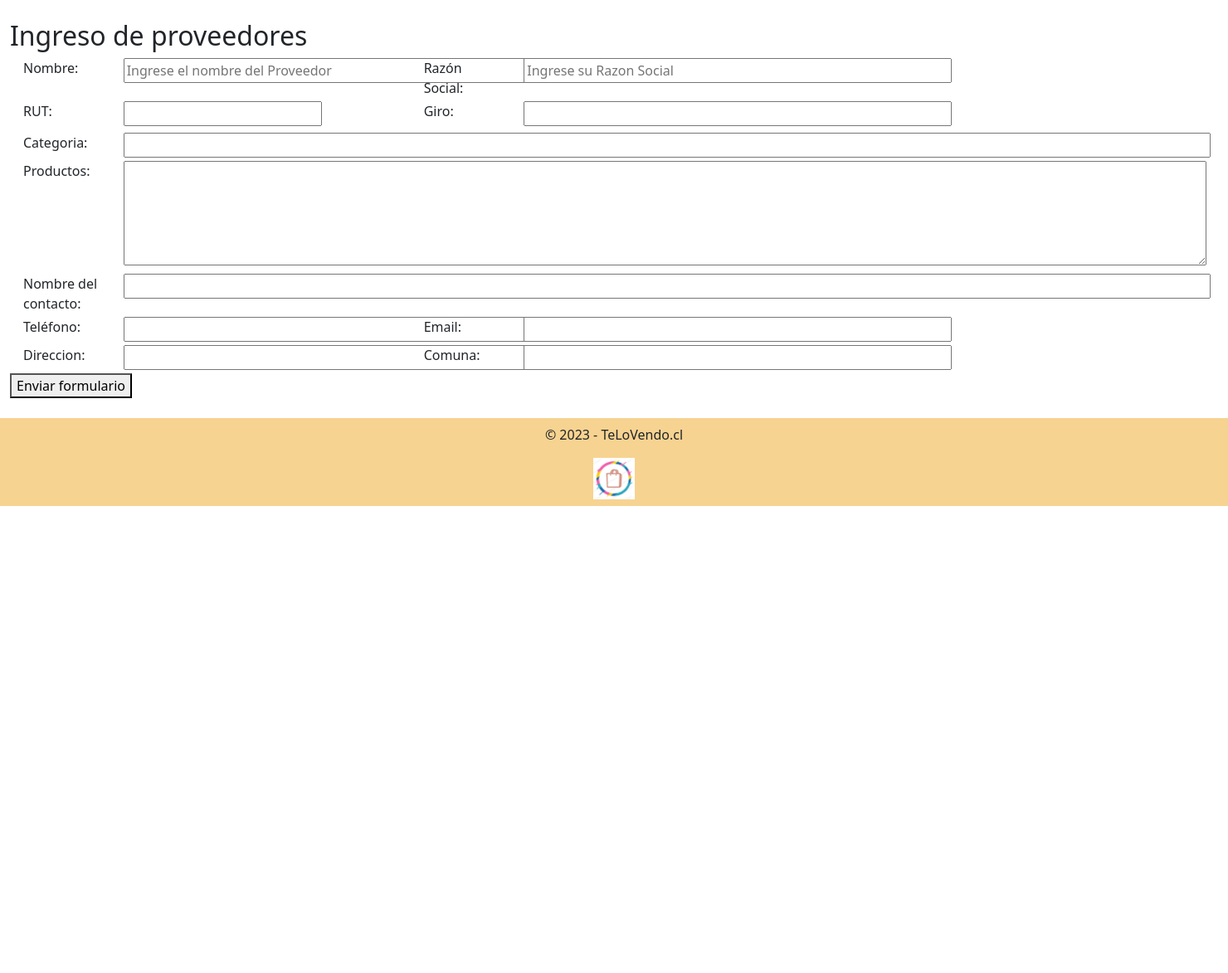
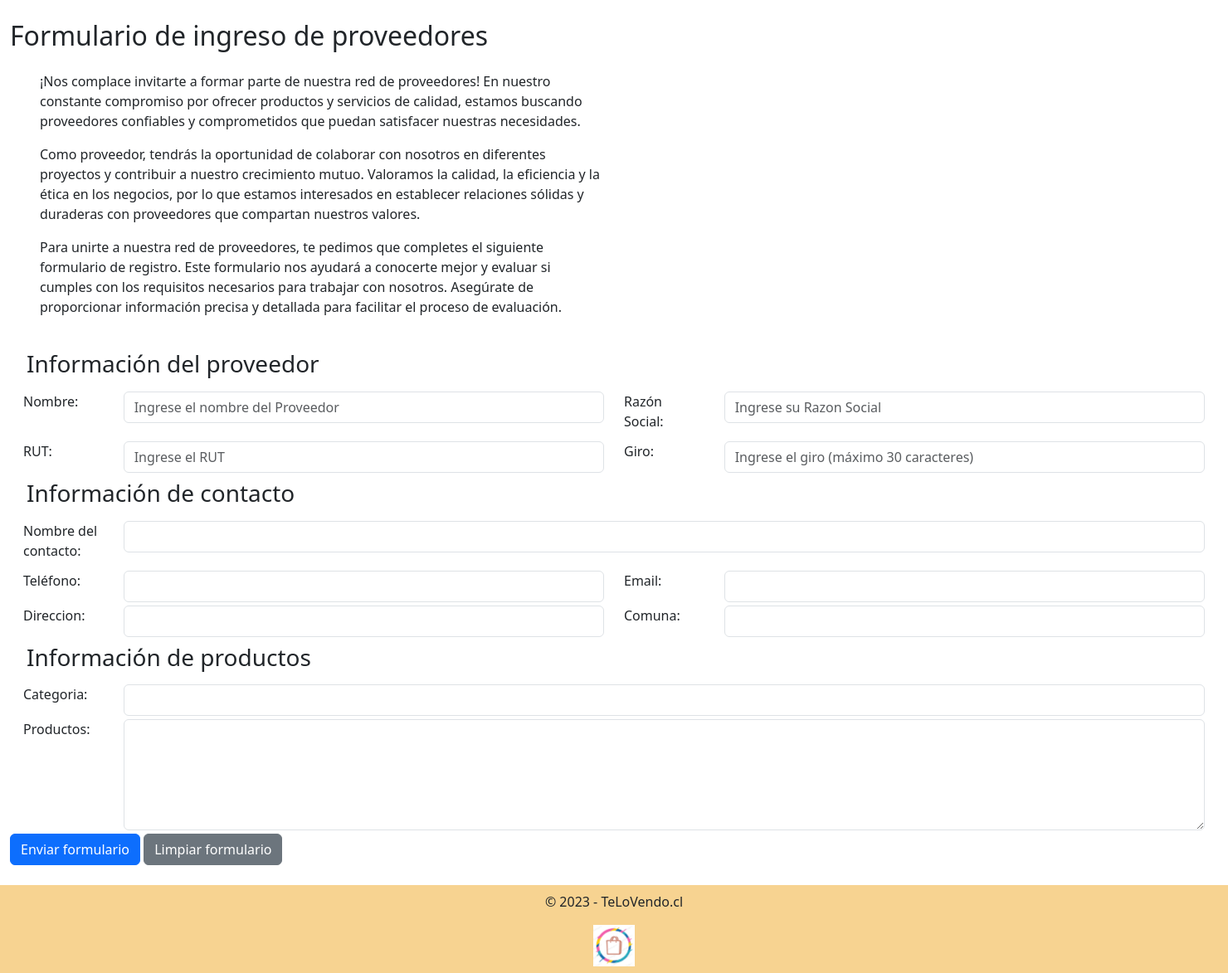
Before and after one commit to grupo-2-Bootcamp/telovendo, a Django app: page /contactoproveedores in a window 1480 px wide. Shown: the part 56-1229 px from the top of the page at 83% size. Before the commit the page ends 666 px from the top, so only its background shows below. Run offline with Django 4.2, Linux system fonts and the light colour scheme.

Commit message:
Actualiza vistas

```diff
--- a/website/telovendo/templates/telovendo/contactoproveedores.html
+++ b/website/telovendo/templates/telovendo/contactoproveedores.html
@@ -2,52 +2,62 @@
 
     {% block content %}
     <div>
+        <div class="row m-4">
+            <div class="col-6">
+                <p>¡Nos complace invitarte a formar parte de nuestra red de proveedores! En nuestro constante compromiso por ofrecer productos y servicios de calidad, estamos buscando proveedores confiables y comprometidos que puedan satisfacer nuestras necesidades.</p>
+                <p>Como proveedor, tendrás la oportunidad de colaborar con nosotros en diferentes proyectos y contribuir a nuestro crecimiento mutuo. Valoramos la calidad, la eficiencia y la ética en los negocios, por lo que estamos interesados en establecer relaciones sólidas y duraderas con proveedores que compartan nuestros valores.</p>
+                <p>Para unirte a nuestra red de proveedores, te pedimos que completes el siguiente formulario de registro. Este formulario nos ayudará a conocerte mejor y evaluar si cumples con los requisitos necesarios para trabajar con nosotros. Asegúrate de proporcionar información precisa y detallada para facilitar el proceso de evaluación.</p>
+            </div>
+            <div class="col-6">
+
+            </div>
+        </div>
+    </div>
+
+    <div>
         <form method="post" action="{% url 'contactoProveedores' %}">
             {% csrf_token %}
+            <div class="row m-2"><h3>Información del proveedor</h3></div>
             <div class="row m-1">
-                <div class="col-1"><label for="id_nombre_proveedor">Nombre:</label></div>
-                <div class="col-3"><input type="text" name="nombre_proveedor" placeholder="Ingrese el nombre del Proveedor" maxlength="50" required id="id_nombre_proveedor" size="50"></div>
-                <div class="col-1"><label for="id_razon_social">Razón Social:</label></div>
-                <div class="col-3"><input type="text" name="razon_social" placeholder="Ingrese su Razon Social" maxlength="50" minlength="5" required id="id_razon_social" size="50"></div>
+                <div class="col-1"><label for="id_nombre_proveedor" class="form-label">Nombre:</label></div>
+                <div class="col-5"><input type="text" name="nombre_proveedor" placeholder="Ingrese el nombre del Proveedor" maxlength="50" required id="id_nombre_proveedor" class="form-control"></div>
+                <div class="col-1"><label for="id_razon_social" class="form-label">Razón Social:</label></div>
+                <div class="col-5"><input type="text" name="razon_social" placeholder="Ingrese su Razon Social" maxlength="50" minlength="5" required id="id_razon_social" class="form-control"></div>
             </div>
             <div class="row m-1">
-                <div class="col-1"><label for="id_rut">RUT:</label></div>
-                <div class="col-3"><input type="text" name="rut" placeholder="" maxlength="12" required id="id_rut"></div>
-                <div class="col-1"><label for="id_giro">Giro:</label></div>
-                <div class="col-3"><input type="text" name="giro" placeholder="" maxlength="30" required id="id_giro" size="50"></div>
+                <div class="col-1"><label for="id_rut" class="form-label">RUT:</label></div>
+                <div class="col-5"><input type="text" name="rut" placeholder="Ingrese el RUT" maxlength="12" required id="id_rut" class="form-control"></div>
+                <div class="col-1"><label for="id_giro" class="form-label">Giro:</label></div>
+                <div class="col-5"><input type="text" name="giro" placeholder="Ingrese el giro (máximo 30 caracteres)" maxlength="30" required id="id_giro" class="form-control"></div>
+            </div>
+            <div class="row m-2"><h3>Información de contacto</h3></div>
+            <div class="row m-1">
+                <div class="col-1"><label for="id_contacto" class="form-label">Nombre del contacto:</label></div>
+                <div class="col-11"><input type="text" name="contacto" required id="id_contacto" class="form-control"></div>
             </div>
             <div class="row m-1">
-                <div class="col-1"></div>
-                <div class="col-3"></div>
-                <div class="col-1"></div>
-                <div class="col-3"></div>
+                <div class="col-1"><label for="id_telefono" class="form-label">Teléfono:</label></div>
+                <div class="col-5"><input type="text" name="telefono" required id="id_telefono" class="form-control"></div>
+                <div class="col-1"><label for="id_email" class="form-label">Email:</label></div>
+                <div class="col-5"><input type="email" name="email" required id="id_email" class="form-control"></div>
             </div>
             <div class="row m-1">
-                <div class="col-1"><label for="id_categoria">Categoria:</label></div>
-                <div class="col-9"><input type="text" name="categoria" required id="id_categoria" size="136" ></div>
+                <div class="col-1"><label for="id_direccion" class="form-label">Direccion:</label></div>
+                <div class="col-5"><input type="text" name="direccion" placeholder="" required id="id_direccion" class="form-control"></div>
+                <div class="col-1"><label for="id_comuna" class="form-label">Comuna:</label></div>
+                <div class="col-5"><input type="text" name="comuna" placeholder="" required id="id_comuna" class="form-control"></div>
+            </div>
+            <div class="row m-2"><h3>Información de productos</h3></div>
+            <div class="row m-1">
+                <div class="col-1"><label for="id_categoria" class="form-label">Categoria:</label></div>
+                <div class="col-11"><input type="text" name="categoria" required id="id_categoria" class="form-control" ></div>
             </div>
             <div class="row m-1">
-                <div class="col-1"><label for="id_productos">Productos:</label></div>
-                <div class="col-9"><textarea name="productos" cols="139" rows="5" required id="id_productos"></textarea></div>
-            </div>
-            <div class="row m-1">
-                <div class="col-1"><label for="id_contacto">Nombre del contacto:</label></div>
-                <div class="col-9"><input type="text" name="contacto" required id="id_contacto" size="136"></div>
-            </div>
-            <div class="row m-1">
-                <div class="col-1"><label for="id_telefono">Teléfono:</label></div>
-                <div class="col-3"><input type="text" name="telefono" required id="id_telefono" size="50"></div>
-                <div class="col-1"><label for="id_email">Email:</label></div>
-                <div class="col-3"><input type="email" name="email" required id="id_email" size="50"></div>
-            </div>
-            <div class="row m-1">
-                <div class="col-1"><label for="id_direccion">Direccion:</label></div>
-                <div class="col-3"><input type="text" name="direccion" placeholder="" required id="id_direccion" size="50"></div>
-                <div class="col-1"><label for="id_comuna">Comuna:</label></div>
-                <div class="col-3"><input type="text" name="comuna" placeholder="" required id="id_comuna" size="50"></div>
+                <div class="col-1"><label for="id_productos" class="form-label">Productos:</label></div>
+                <div class="col-11"><textarea name="productos" rows="5" required id="id_productos" class="form-control"></textarea></div>
             </div>
             <div class="row-m1">
-                <div class="col"><button type="submit">Enviar formulario</button></div>
+                <div class="col-10"><button type="submit" class="btn btn-primary">Enviar formulario</button> <button type="reset" class="btn btn-secondary">Limpiar formulario</button></div>
             </div>
         </form>
     </div>
--- a/website/telovendo/views.py
+++ b/website/telovendo/views.py
@@ -71,11 +71,12 @@ class ContactoProveedoresView(TemplateView):
     template_name = 'telovendo/contactoproveedores.html'
 
     def get(self, request, *args, **kwargs):
-        title = "Ingreso de proveedores"
+        title = "Formulario de ingreso de proveedores"
         formulario = FormularioProveedores()
         return render(request, self.template_name, {"formulario": formulario, "title": title})
 
     def post(self, request, *args, **kwargs):
+        title = "Formulario de ingreso de proveedores"
         form = FormularioProveedores(request.POST)
         mensajes = {
             "enviado" : True,
@@ -89,6 +90,7 @@ class ContactoProveedoresView(TemplateView):
             categoria = form.cleaned_data["categoria"]
             productos = form.cleaned_data["productos"]
             contacto = form.cleaned_data["contacto"]
+            telefono = form.cleaned_data["telefono"]
             email = form.cleaned_data["email"]
             direccion = form.cleaned_data["direccion"]
             comuna = form.cleaned_data["comuna"]
@@ -102,6 +104,7 @@ class ContactoProveedoresView(TemplateView):
                 productos = productos,
                 contacto = contacto,
                 email = email,
+                telefono = telefono,
                 direccion = direccion,
                 comuna = comuna
             )
@@ -109,4 +112,4 @@ class ContactoProveedoresView(TemplateView):
             mensajes = {"enviado": True, "resultado": "Formulario enviado correctamente"}
         else:
             mensajes = {"enviado": False, "resultado": form.errors}
-        return render(request, self.template_name, {"formulario": form, "mensajes": mensajes})
+        return render(request, self.template_name, {"formulario": form, "mensajes": mensajes, "title": title})
```
Also changed, not shown: website/db.sqlite3, website/telovendo/migrations/0001_initial.py (added), 1 other file.
